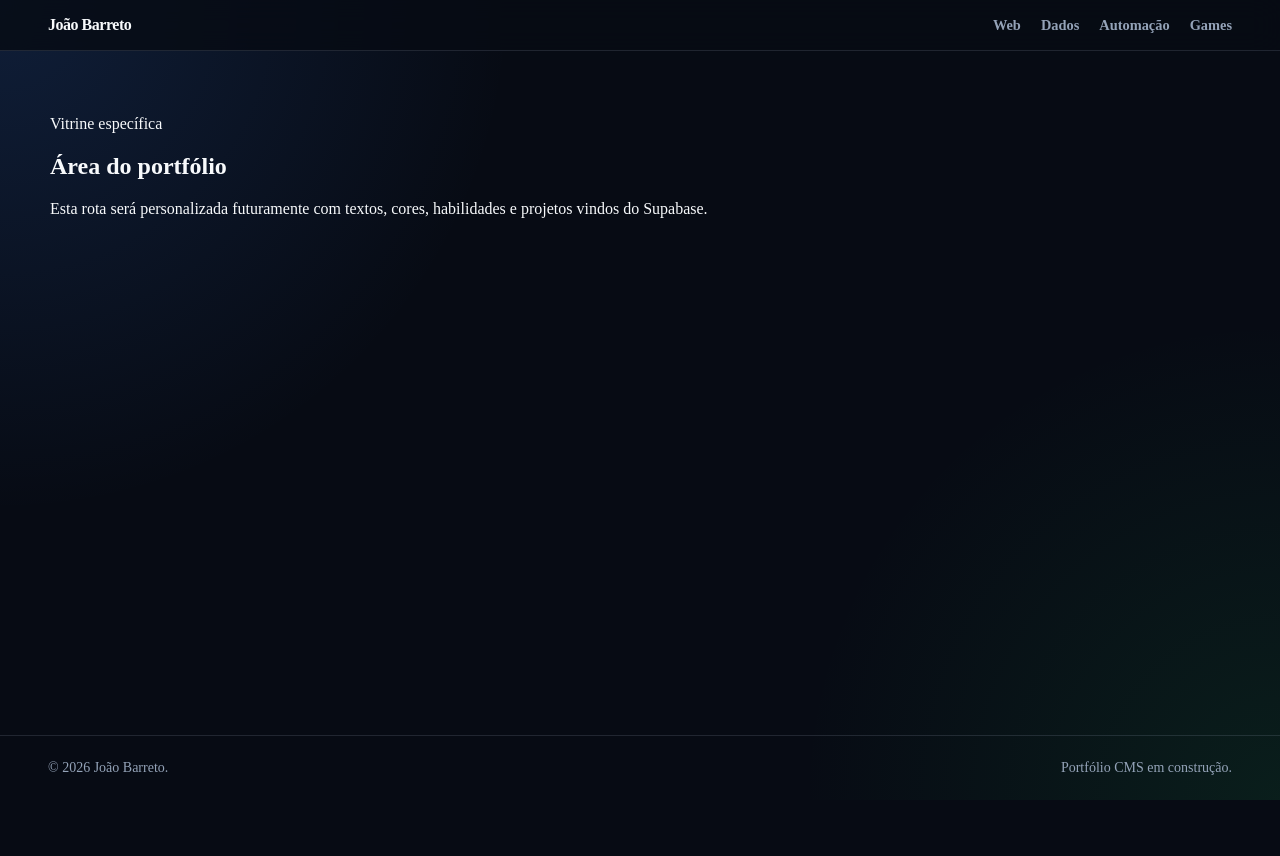
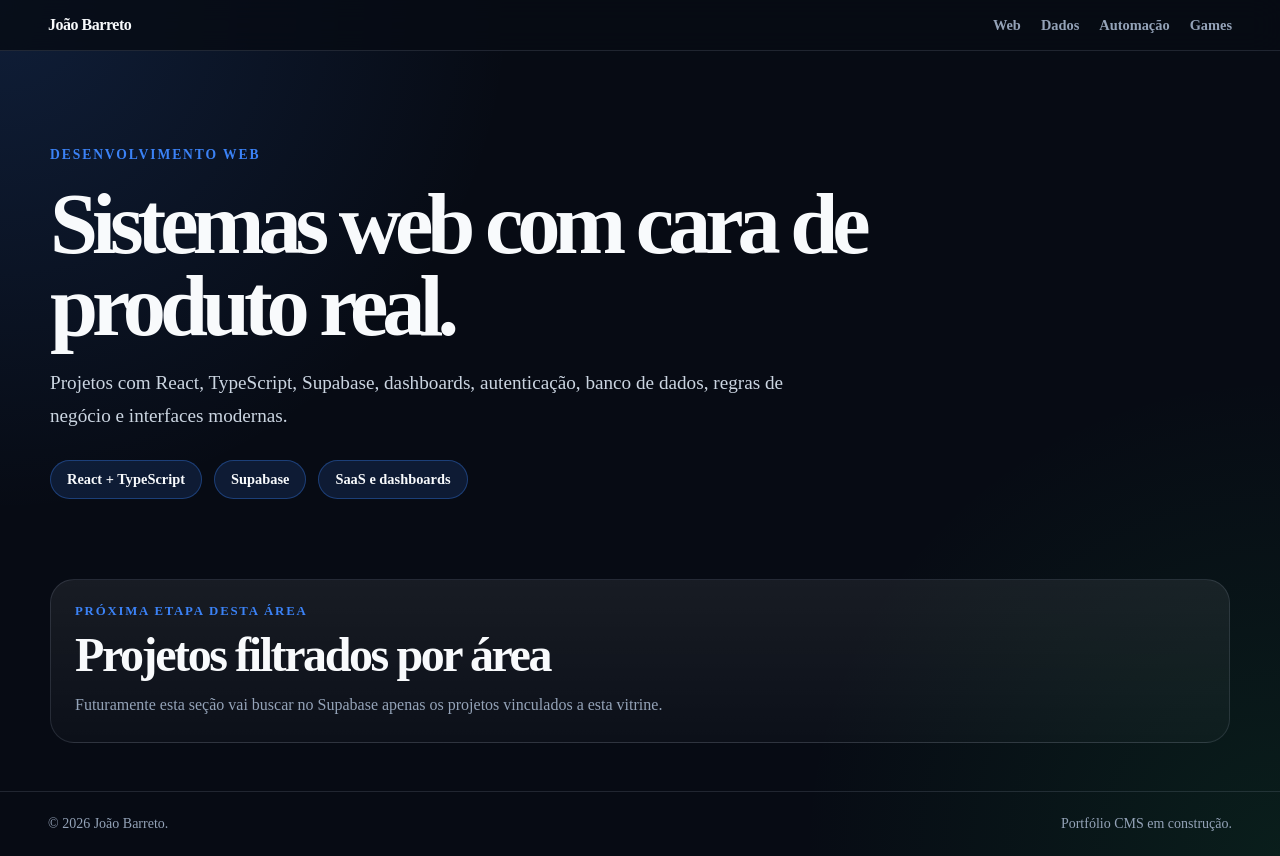
Before and after one commit to JoaoBarreto35/portfolio_cms_react_ts, a React (Vite) app: page /web in a window 1280 px wide. Before the commit the page ends 800 px from the top, so only its background shows below. Built offline with nearby package versions, Linux system fonts and the light colour scheme.

Commit message:
feat: add portfolio area page structure

```diff
--- a/src/features/portfolio/pages/PortfolioAreaPage/index.tsx
+++ b/src/features/portfolio/pages/PortfolioAreaPage/index.tsx
@@ -1,27 +1,79 @@
-import { useParams } from "react-router-dom";
+import styles from "./styles.module.css";
 
-const areaTitles: Record<string, string> = {
-  web: "Desenvolvimento Web",
-  "data-analytics": "Dados & Analytics",
-  automation: "Automação",
-  game: "Games & Experimentos",
+type PortfolioAreaSlug = "web" | "data-analytics" | "automation" | "game";
+
+interface PortfolioAreaPageProps {
+  areaSlug: PortfolioAreaSlug;
+}
+
+const areaContent: Record<
+  PortfolioAreaSlug,
+  {
+    eyebrow: string;
+    title: string;
+    description: string;
+    highlights: string[];
+  }
+> = {
+  web: {
+    eyebrow: "Desenvolvimento Web",
+    title: "Sistemas web com cara de produto real.",
+    description:
+      "Projetos com React, TypeScript, Supabase, dashboards, autenticação, banco de dados, regras de negócio e interfaces modernas.",
+    highlights: ["React + TypeScript", "Supabase", "SaaS e dashboards"],
+  },
+  "data-analytics": {
+    eyebrow: "Dados & Analytics",
+    title: "Dashboards e análises para transformar dados em decisão.",
+    description:
+      "Projetos voltados para indicadores, relatórios, Power BI, SQL, automações de dados e visualização de informações relevantes.",
+    highlights: ["Power BI", "SQL e Python", "Indicadores e insights"],
+  },
+  automation: {
+    eyebrow: "Automação",
+    title: "Processos manuais transformados em fluxos inteligentes.",
+    description:
+      "Automações com planilhas, APIs, webhooks, integrações, Power Automate e soluções para reduzir retrabalho operacional.",
+    highlights: ["APIs e webhooks", "Power Automate", "Planilhas inteligentes"],
+  },
+  game: {
+    eyebrow: "Games & Experimentos",
+    title: "Interações criativas, jogos e experiências visuais.",
+    description:
+      "Projetos voltados para lógica, jogabilidade, criatividade, protótipos interativos e experimentos visuais para aprendizado e portfólio.",
+    highlights: ["Game logic", "Experimentos", "Interatividade"],
+  },
 };
 
-export function PortfolioAreaPage() {
-  const { areaSlug } = useParams();
-
-  const title = areaSlug ? areaTitles[areaSlug] ?? "Área do portfólio" : "Área do portfólio";
+export function PortfolioAreaPage({ areaSlug }: PortfolioAreaPageProps) {
+  const content = areaContent[areaSlug];
 
   return (
-    <section>
-      <p>Vitrine específica</p>
+    <div className={`${styles.page} ${styles[areaSlug]}`}>
+      <section className={styles.hero}>
+        <p className={styles.eyebrow}>{content.eyebrow}</p>
 
-      <h1>{title}</h1>
+        <h1>{content.title}</h1>
 
-      <p>
-        Esta rota será personalizada futuramente com textos, cores, habilidades
-        e projetos vindos do Supabase.
-      </p>
-    </section>
+        <p className={styles.description}>{content.description}</p>
+
+        <div className={styles.highlights}>
+          {content.highlights.map((highlight) => (
+            <span key={highlight}>{highlight}</span>
+          ))}
+        </div>
+      </section>
+
+      <section className={styles.placeholder}>
+        <p>Próxima etapa desta área</p>
+
+        <h2>Projetos filtrados por área</h2>
+
+        <span>
+          Futuramente esta seção vai buscar no Supabase apenas os projetos
+          vinculados a esta vitrine.
+        </span>
+      </section>
+    </div>
   );
 }
--- /dev/null
+++ b/src/features/portfolio/pages/PortfolioAreaPage/styles.module.css
@@ -0,0 +1,121 @@
+.page {
+    display: grid;
+    gap: var(--space-12);
+  }
+
+  .hero {
+    display: grid;
+    gap: var(--space-5);
+    padding: var(--space-12) 0 var(--space-8);
+  }
+
+  .eyebrow {
+    margin: 0;
+    color: var(--area-color, var(--color-primary));
+    font-size: 0.85rem;
+    font-weight: 800;
+    letter-spacing: 0.14em;
+    text-transform: uppercase;
+  }
+
+  .hero h1 {
+    max-width: 940px;
+    margin: 0;
+    font-size: clamp(2.5rem, 7vw, 5.4rem);
+    line-height: 0.95;
+    letter-spacing: -0.07em;
+  }
+
+  .description {
+    max-width: 760px;
+    margin: 0;
+    color: var(--color-text-soft);
+    font-size: clamp(1rem, 2vw, 1.2rem);
+    line-height: 1.7;
+  }
+
+  .highlights {
+    display: flex;
+    flex-wrap: wrap;
+    gap: var(--space-3);
+    margin-top: var(--space-2);
+  }
+
+  .highlights span {
+    display: inline-flex;
+    align-items: center;
+    min-height: 2.4rem;
+    padding: 0 var(--space-4);
+    border: 1px solid var(--area-border, var(--color-border));
+    border-radius: var(--radius-full);
+    background: var(--area-soft, var(--color-surface-soft));
+    color: var(--color-text);
+    font-size: 0.9rem;
+    font-weight: 700;
+  }
+
+  .placeholder {
+    display: grid;
+    gap: var(--space-3);
+    padding: var(--space-6);
+    border: 1px solid var(--color-border);
+    border-radius: var(--radius-2xl);
+    background:
+      linear-gradient(180deg, rgba(255, 255, 255, 0.07), rgba(255, 255, 255, 0.025));
+  }
+
+  .placeholder p {
+    margin: 0;
+    color: var(--area-color, var(--color-primary));
+    font-size: 0.8rem;
+    font-weight: 800;
+    letter-spacing: 0.14em;
+    text-transform: uppercase;
+  }
+
+  .placeholder h2 {
+    margin: 0;
+    font-size: clamp(1.8rem, 4vw, 3rem);
+    line-height: 1;
+    letter-spacing: -0.05em;
+  }
+
+  .placeholder span {
+    max-width: 680px;
+    color: var(--color-muted);
+    line-height: 1.7;
+  }
+
+  .web {
+    --area-color: #3b82f6;
+    --area-soft: rgba(59, 130, 246, 0.14);
+    --area-border: rgba(59, 130, 246, 0.35);
+  }
+
+  .data-analytics {
+    --area-color: #22c55e;
+    --area-soft: rgba(34, 197, 94, 0.14);
+    --area-border: rgba(34, 197, 94, 0.35);
+  }
+
+  .automation {
+    --area-color: #f59e0b;
+    --area-soft: rgba(245, 158, 11, 0.14);
+    --area-border: rgba(245, 158, 11, 0.35);
+  }
+
+  .game {
+    --area-color: #a855f7;
+    --area-soft: rgba(168, 85, 247, 0.14);
+    --area-border: rgba(168, 85, 247, 0.35);
+  }
+
+  @media (max-width: 620px) {
+    .hero {
+      padding-top: var(--space-8);
+    }
+
+    .placeholder {
+      padding: var(--space-5);
+    }
+  }
```
Also changed, not shown: src/app/router.tsx (+4 -4 lines).
